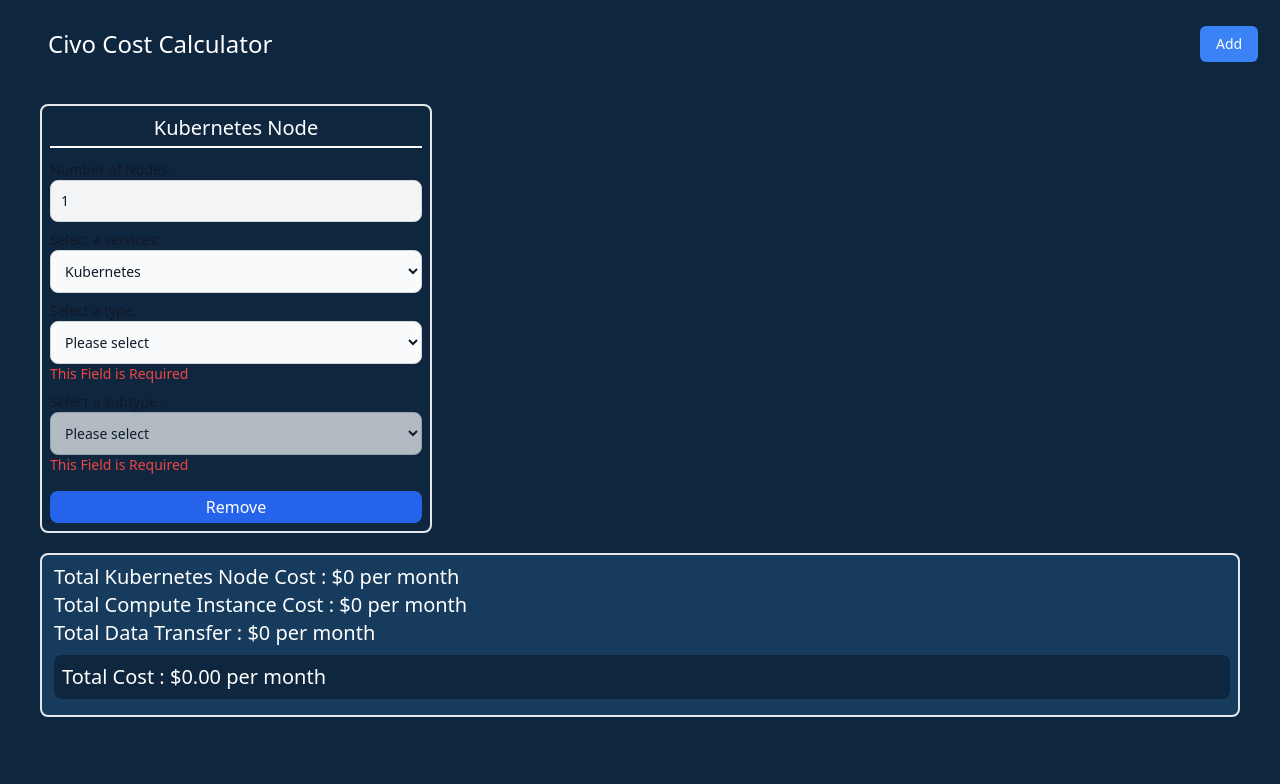
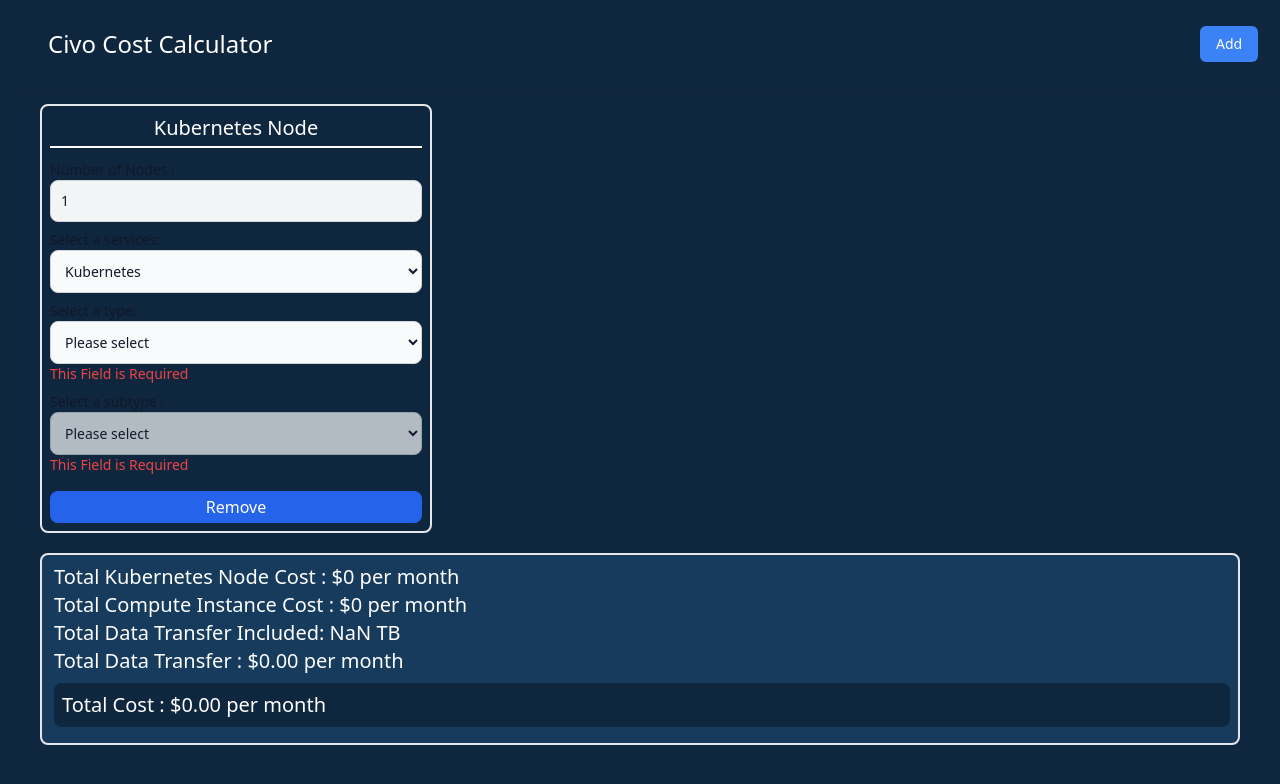
Before and after one commit to saiyam1814/cost-calculator, a Next.js app: page / in a window 1280 px wide. Shown: the top 784 px of the page. Built offline with nearby package versions, Linux system fonts and the light colour scheme.

Commit message:
new data transfer

```diff
--- a/src/components/Calculator.tsx
+++ b/src/components/Calculator.tsx
@@ -57,7 +57,7 @@
         Number(event.target.value)
       ).toString();
     }
-    else if (service == "Data transfer") {
+    else if (service == "Data Transfer") {
       updatedForms[index].size = Math.trunc(
         Number(event.target.value)
       ).toString();
@@ -256,30 +256,33 @@
           per month
         </p>
         <p>
+          Total Data Transfer Included: {" "}
+          {Number(forms.reduce(
+            (acc, el) =>
+              el.services === "Kubernetes"
+                ? Number(
+                  kubernetes?.[el.types]?.size[el.size]?.dataTransfer
+                ) * Number(el.numberOfNodes) + acc
+                : el.services === "Compute Instance"
+                ? Number(computeInstance[el.size]?.dataTransfer) * Number(el.numberOfNodes) + acc
+                : 0 + acc,
+            0
+          ))
+
+          }{" "}
+          TB
+        </p>
+        <p>
           Total Data Transfer : $
           {forms.reduce(
             (acc, el) =>
               el.services === "Data Transfer"
-                ? Number(el.cost || 0) * Number(el.size) + acc
+                ? Number(el.cost || 0)  + acc
                 : 0 + acc,
             0
-          ) +
-          forms.reduce(
-            (acc, el) =>
-              el.services === "Compute Instance"
-                ? Number(el.cost || 0) * Number(el.numberOfNodes) + acc
-                : 0 + acc,
-            0
-          ) +
-          forms.reduce(
-            (acc, el) =>
-              el.services === "Kubernetes"
-                ? Number(el.cost || 0) * Number(el.numberOfNodes) + acc
-                : 0 + acc,
-            0
-          )
+          ) .toFixed(2)}{" "}
 
-          }{" "}
+          {" "}
           per month
         </p>
         <p className="bg-[#0F273E] p-2 rounded-lg my-2">
--- a/src/components/services/computeinstance.tsx
+++ b/src/components/services/computeinstance.tsx
@@ -76,7 +76,7 @@
               Storage : {computeInstance[forms[i]?.size]?.storage}
             </p>
             <p className="text-white font-semibold text-base">
-              Data Transfer : ({Number(computeInstance[forms[i]?.size]?.dataTransfer) * forms[i].numberOfNodes }) {" "}TB
+              Data Transfer : {Number(computeInstance[forms[i]?.size]?.dataTransfer) * forms[i].numberOfNodes } {" "}TB
             </p>
             <p className="text-white font-semibold text-lg mb-5 ">
               Total Cost : $
--- a/src/components/services/dataTransferForm.tsx
+++ b/src/components/services/dataTransferForm.tsx
@@ -6,7 +6,7 @@
 import Heading from "../ui/heading";
 import Button from "../ui/Button";
 
-interface dataTransfer {
+interface DataTransferProps {
   forms: any;
   i: number;
   handleServiceChange: (e: ChangeEvent<HTMLSelectElement>, i: number) => void;
@@ -23,7 +23,7 @@
   handleServiceChange,
   handleSizeChange,
   handleRemoveClick,
-}: VolumesProps) => {
+}: DataTransferProps) => {
   return (
     <div className="flex flex-col border-2 p-2 rounded-lg">
       <div className="flex-grow">
@@ -67,3 +67,4 @@
   );
 };
 export default dataTransferForm;
+﻿
--- a/src/components/services/kubernetes.tsx
+++ b/src/components/services/kubernetes.tsx
@@ -107,8 +107,7 @@
             <p className="text-white font-semibold text-base">
               Data Transfer:{" "}
               {
-                Number(kubernetes?.[forms[i]?.types]?.size?.[forms[i]?.numberOfNodes]
-                  ?.dataTransfer) * forms[i].size
+               Number(kubernetes?.[forms[i]?.types].size[forms[i].size].dataTransfer) * Number(forms[i].numberOfNodes)
 
               }{" "}TB
             </p>
```
Also changed, not shown: 1 other file (tests, documents, lock files or other folders).
